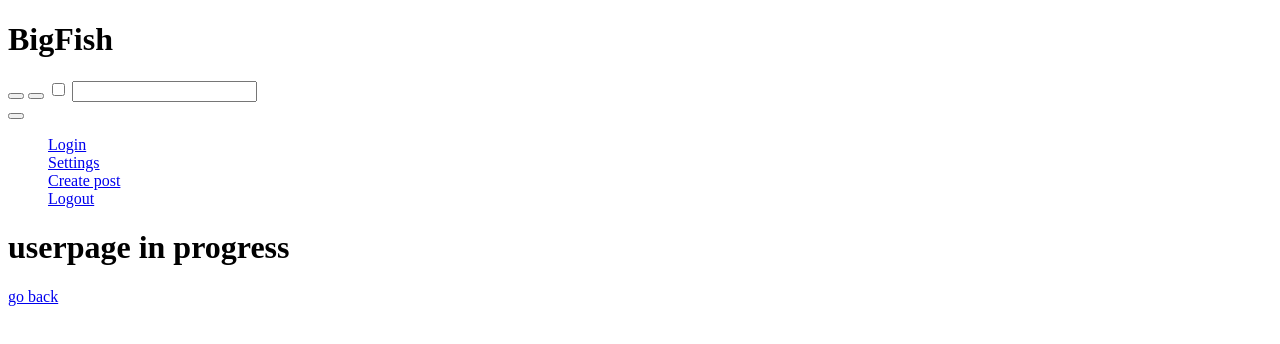
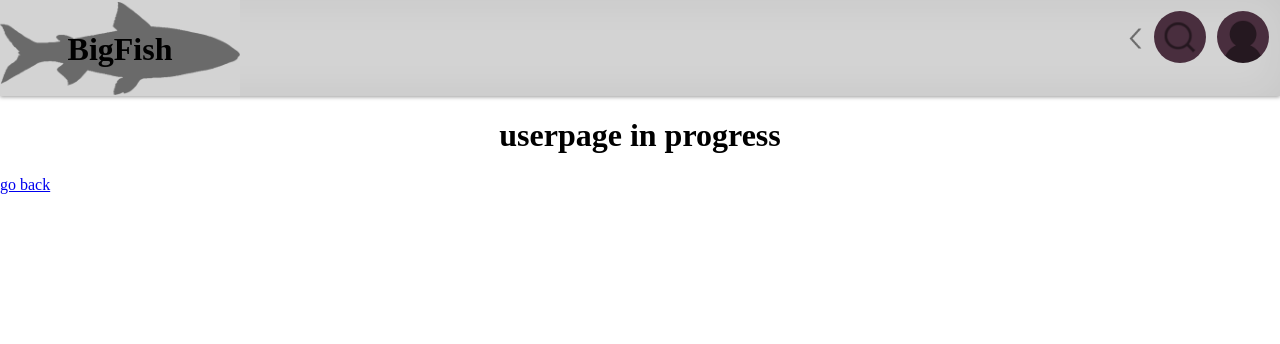
Before and after one commit to matiaselm/bigFish, a plain HTML site: page html/userpage.html in a window 1280 px wide. Drawn offline with Linux system fonts and the light colour scheme.

Commit message:
added styling and scripts to last pages needing them

```diff
--- a/css/styleNavBar.css
+++ b/css/styleNavBar.css
@@ -53,6 +53,7 @@
     align-content: center;
     /*background-color: var(--main-col1);*/
     width: 20ch;
+    max-width: 100%;
 }
 
 .header {
@@ -174,7 +175,7 @@ menuField holds the inputField and searchButton inside it
     visibility: hidden;
     right: 15ch;
     margin-top:1.8ch;
-    height: 3ch;
+    height: 4ch;
     border: var(--secondary-col1) solid 2px;
     border-radius: 2ch 0 0 2ch;
     padding-left: 1ch;
--- a/html/comments.html
+++ b/html/comments.html
@@ -3,6 +3,10 @@
 <head>
     <meta charset="UTF-8">
     <title>Post-title/Comments</title>
+    <link rel="stylesheet" type="text/css" href="../css/styleMain.css">
+    <link rel="stylesheet" type="text/css" href="../css/styleNavBar.css">
+    <link rel="stylesheet" type="text/css" href="../css/styleCards.css">
+    <link rel="stylesheet" type="text/css" href="../css/styleSubmit.css">
 </head>
 <body>
 <div id="header">
@@ -45,6 +49,6 @@
 
     <h1>comments under construction</h1>
     <a href="../index.html">go back</a>
-
+<script src="../js/navbarScript.js"></script>
 </body>
 </html>
--- a/html/userpage.html
+++ b/html/userpage.html
@@ -3,6 +3,10 @@
 <head>
     <meta charset="UTF-8">
     <title>userpage</title>
+    <link rel="stylesheet" type="text/css" href="../css/styleMain.css">
+    <link rel="stylesheet" type="text/css" href="../css/styleNavBar.css">
+    <link rel="stylesheet" type="text/css" href="../css/styleCards.css">
+    <link rel="stylesheet" type="text/css" href="../css/styleSubmit.css">
 </head>
 <body>
 <div id="header">
@@ -45,5 +49,6 @@
 
     <h1>userpage in progress</h1>
     <a href="../index.html">go back</a>
+<script src="../js/navbarScript.js"></script>
 </body>
 </html>
```
Also changed, not shown: html/logout.html (+1 -1 lines), html/userSettings.html (+0 -2 lines).
